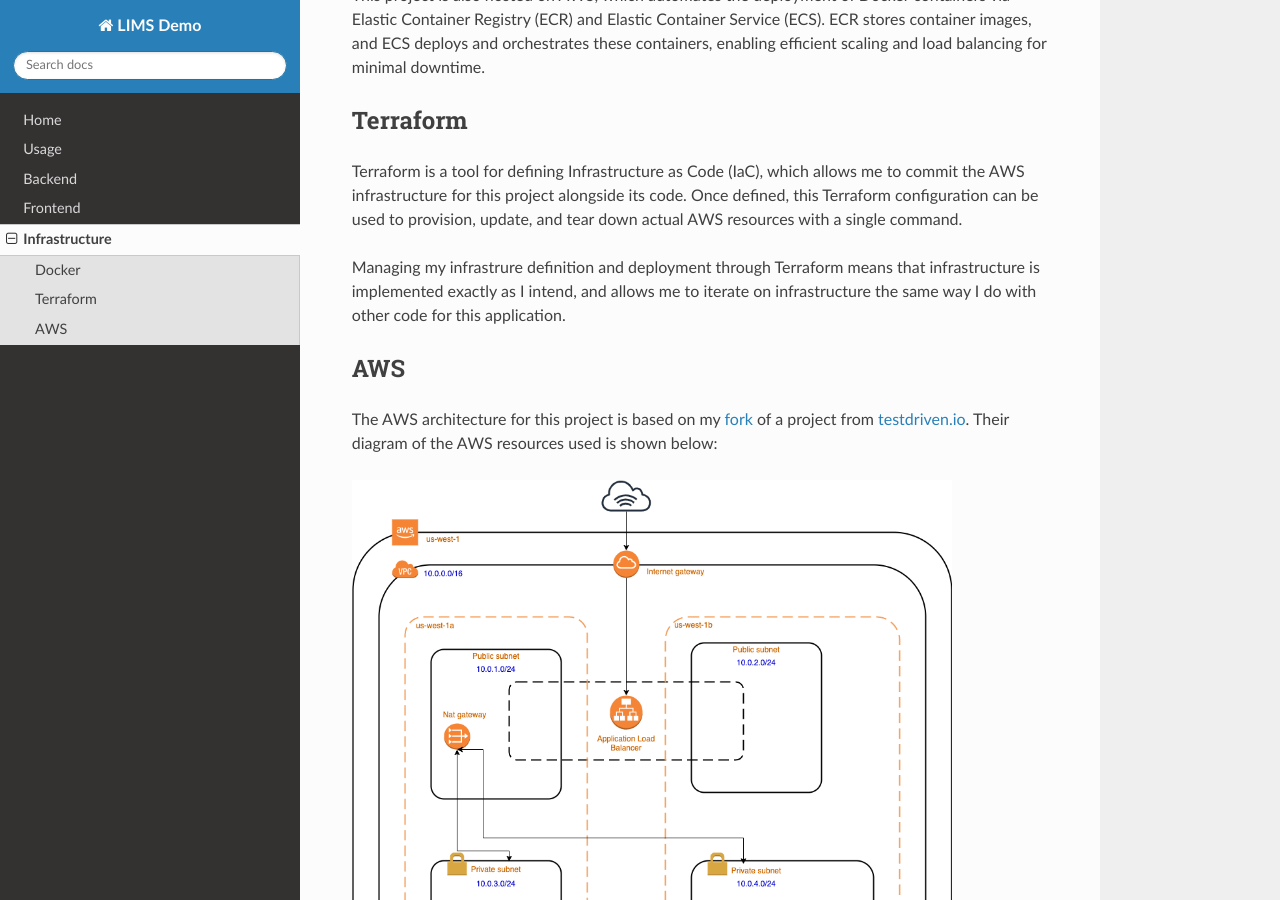
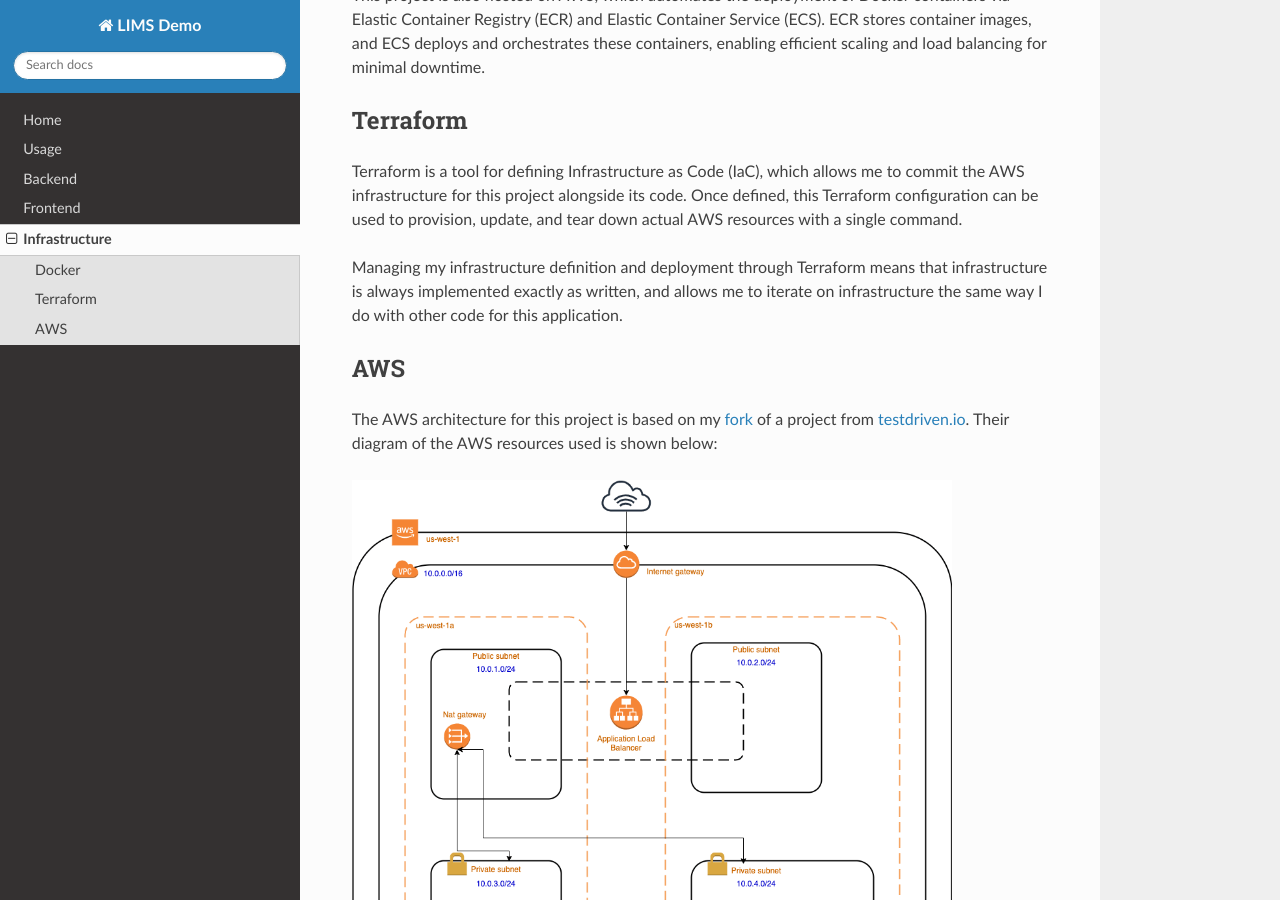
Before and after one commit to williamcpierce/lims-demo, a Sphinx documentation site: the page built from docs/infrastructure.rst, in a window 1280 px wide and 900 px high, scrolled down 352 px. Built offline with Sphinx 7.4.7 and the Read the Docs theme 2.0.0, drawn with Linux system fonts in a browser that asks for light colours.

Commit message:
Docs update

```diff
--- a/docs/backend.rst
+++ b/docs/backend.rst
@@ -18,7 +18,7 @@
 raw SQL queries.
 #. The usage of Python as its language, which results in highly readable and maintainable code.
 When used for scientific applications, the code can also be understood by scientists familiar
-with Python, and their pre-existing python scripts can easily integrated into the app.
+with Python, and their pre-existing Python scripts can easily integrated into the app.
 
 PostgreSQL
 ----------------
--- a/docs/infrastructure.rst
+++ b/docs/infrastructure.rst
@@ -20,9 +20,9 @@
 configuration can be used to provision, update, and tear down actual AWS resources with a
 single command.
 
-Managing my infrastrure definition and deployment through Terraform means that infrastructure
-is implemented exactly as I intend, and allows me to iterate on infrastructure the same way I
-do with other code for this application.
+Managing my infrastructure definition and deployment through Terraform means that
+infrastructure is always implemented exactly as written, and allows me to iterate on
+infrastructure the same way I do with other code for this application.
 
 AWS
 ----------------
```
Also changed, not shown: docs/usage.rst (+6 -6 lines).
